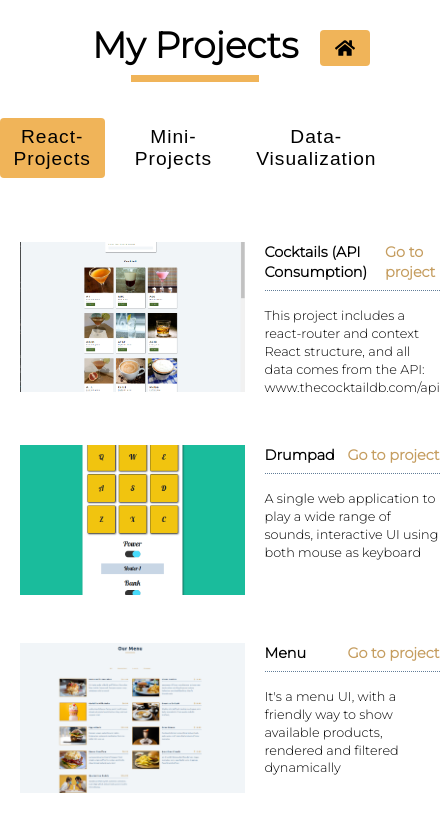
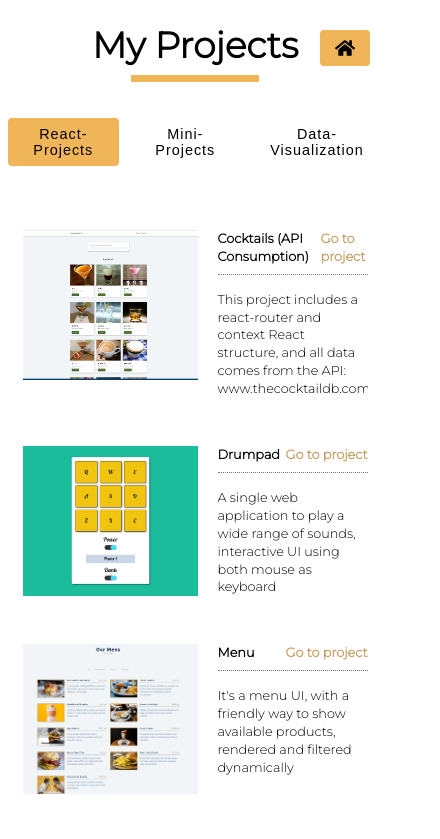
Before and after one commit to kncalderong/portfolio, a React (Create React App) app: page /projects in a window 390 px wide. Shown: the top 839 px of the page, 440 px wide, since content can reach past the window. Built offline with nearby package versions, Linux system fonts and the light colour scheme; a web font is replaced by a local one.

Commit message:
responsive adjustments N°2

```diff
--- a/src/index.css
+++ b/src/index.css
@@ -613,7 +613,7 @@ Error page
   }
   .contact-section h2 {
     font-size: 2.2rem;
-    margin-top: 2rem;
+    margin-top: 4rem;
   }
 
   .cards-container {
@@ -654,11 +654,15 @@ Error page
 
 /********** Super extra small devices Only :-) (e.g., iPhone 4) **********/
 @media (max-width: 600px) {
+  .subtitle {
+    padding: 0;
+    text-align: center;
+  }
   .dv-img {
     width: 400px;
   }
   .dv-container {
-    width: 440px;
+    width: 90vw;
   }
   .prev {
     left: 20px;
@@ -666,8 +670,21 @@ Error page
   .next {
     right: 20px;
   }
+  .contact-section h2 {
+    font-size: 1.8rem;
+    margin-top: 4rem;
+  }
   .project-page-info h4,
   .project-page-info a {
+    font-size: 0.8rem;
+  }
+  .project-page-item {
+    grid-template-columns: 175px 150px;
+    gap: 0 1.25rem;
+    max-width: 390px;
+    overflow: hidden;
+  }
+  .btn-container button {
     font-size: 0.9rem;
   }
 }
```
